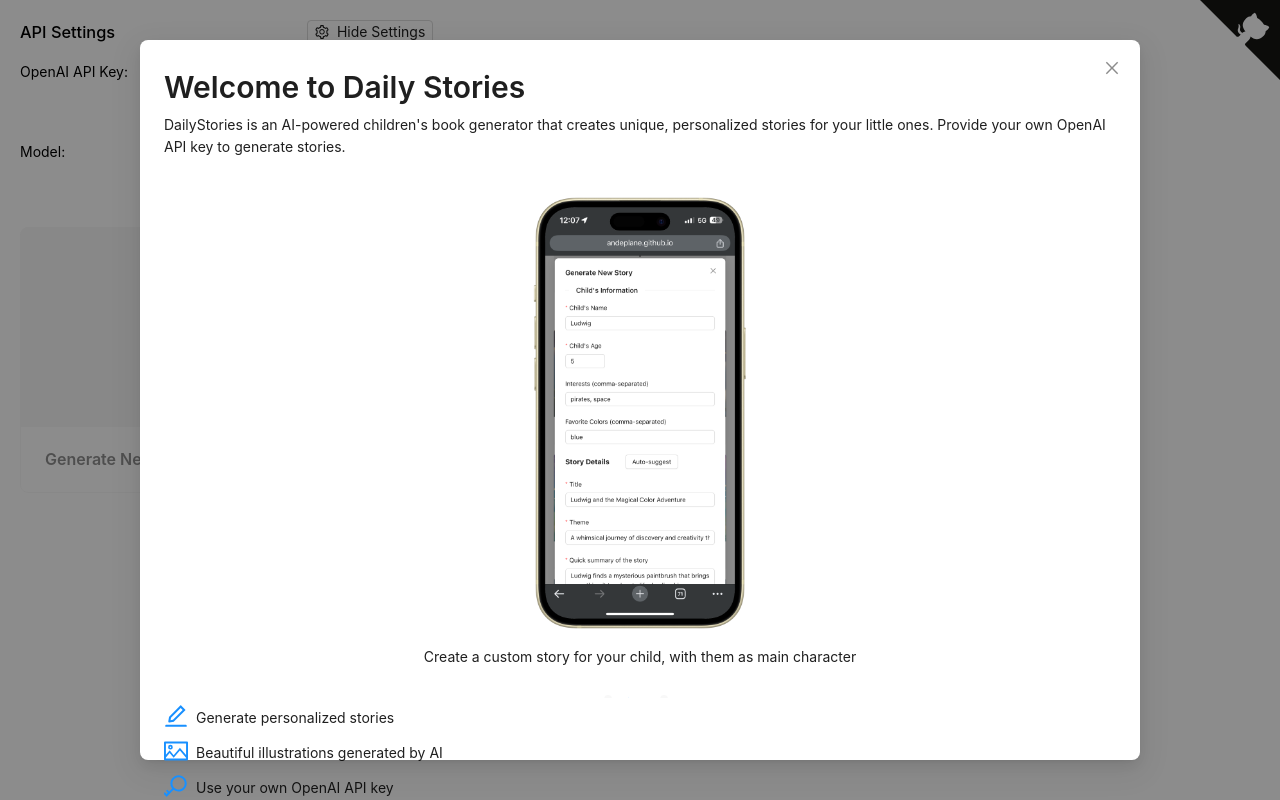
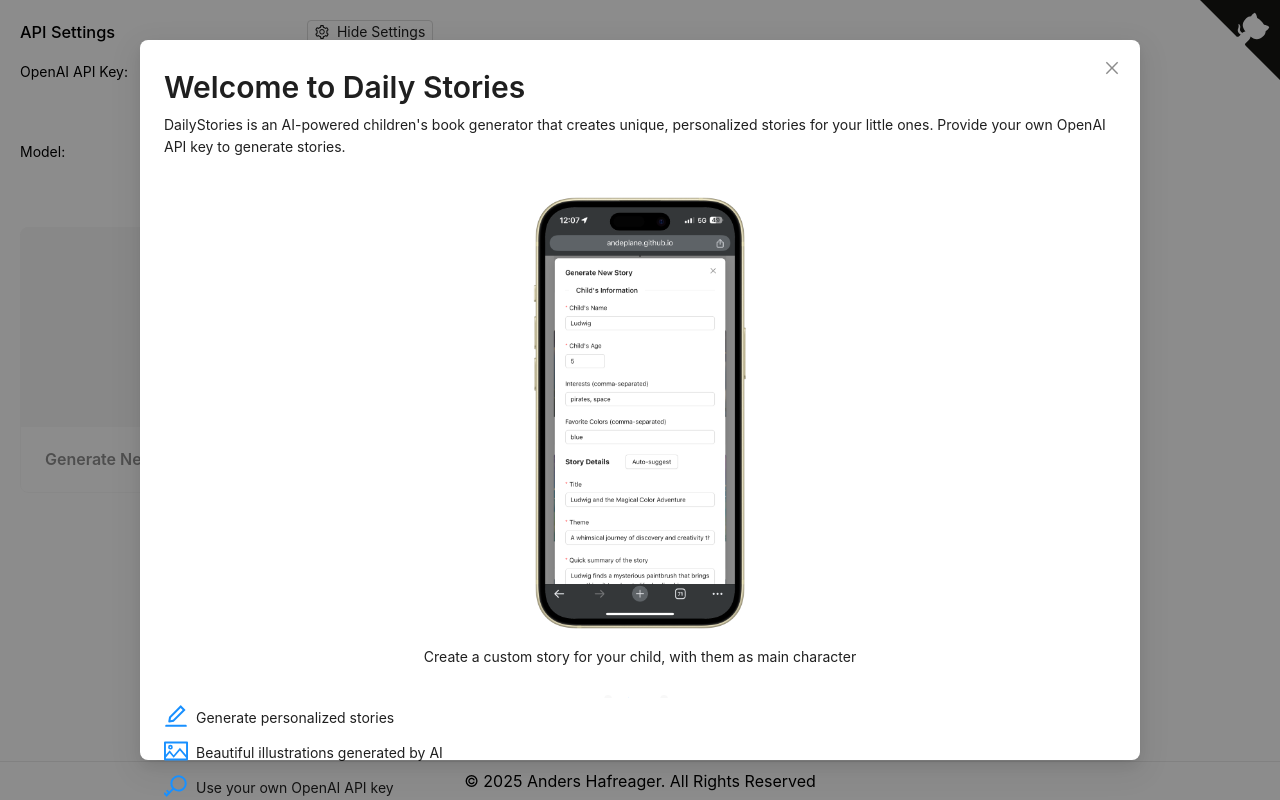
Before and after one commit to andeplane/dailystories, a React (Create React App) app: page / in a window 1280 px wide. Built offline with nearby package versions, Linux system fonts and the light colour scheme; the HTML template or start-up script is replaced by a standard one.

Commit message:
Added copyright footer

```diff
--- a/src/App.tsx
+++ b/src/App.tsx
@@ -8,6 +8,7 @@
 import { StoryProvider, useStories } from './contexts/StoryContext';
 import { Story } from './types/Story';
 import WelcomeModal from './components/WelcomeModal';
+
 const StoryRoute = () => {
   const { id } = useParams();
   const { getStory } = useStories();
--- a/src/components/LandingPage.tsx
+++ b/src/components/LandingPage.tsx
@@ -18,6 +18,23 @@
   { label: 'gpt-4o-mini', value: 'gpt-4o-mini' },
   { label: 'o1-preview', value: 'o1-preview' },
 ];
+
+const Footer: React.FC = () => {
+  const currentYear = new Date().getFullYear();
+  return (
+    <footer style={{
+      position: 'fixed',
+      bottom: 0,
+      width: '100%',
+      textAlign: 'center',
+      padding: '10px',
+      backgroundColor: 'rgba(255, 255, 255, 0.8)',
+      borderTop: '1px solid #eaeaea'
+    }}>
+      <p style={{ margin: 0 }}>© {currentYear} Anders Hafreager. All Rights Reserved</p>
+    </footer>
+  );
+};
 
 const LandingPage: React.FC = () => {
   const navigate = useNavigate();
@@ -68,6 +85,7 @@
   };
 
   return (
+    <>
       <div style={{ padding: '20px' }}>
         <a
           href="https://github.com/andeplane/dailystories"
@@ -331,6 +349,8 @@
           selectedModel={selectedModel}
         />
       </div>
+      <Footer />
+    </>
   );
 };
 
```
Lines whose indentation alone changed are shown as unchanged.
